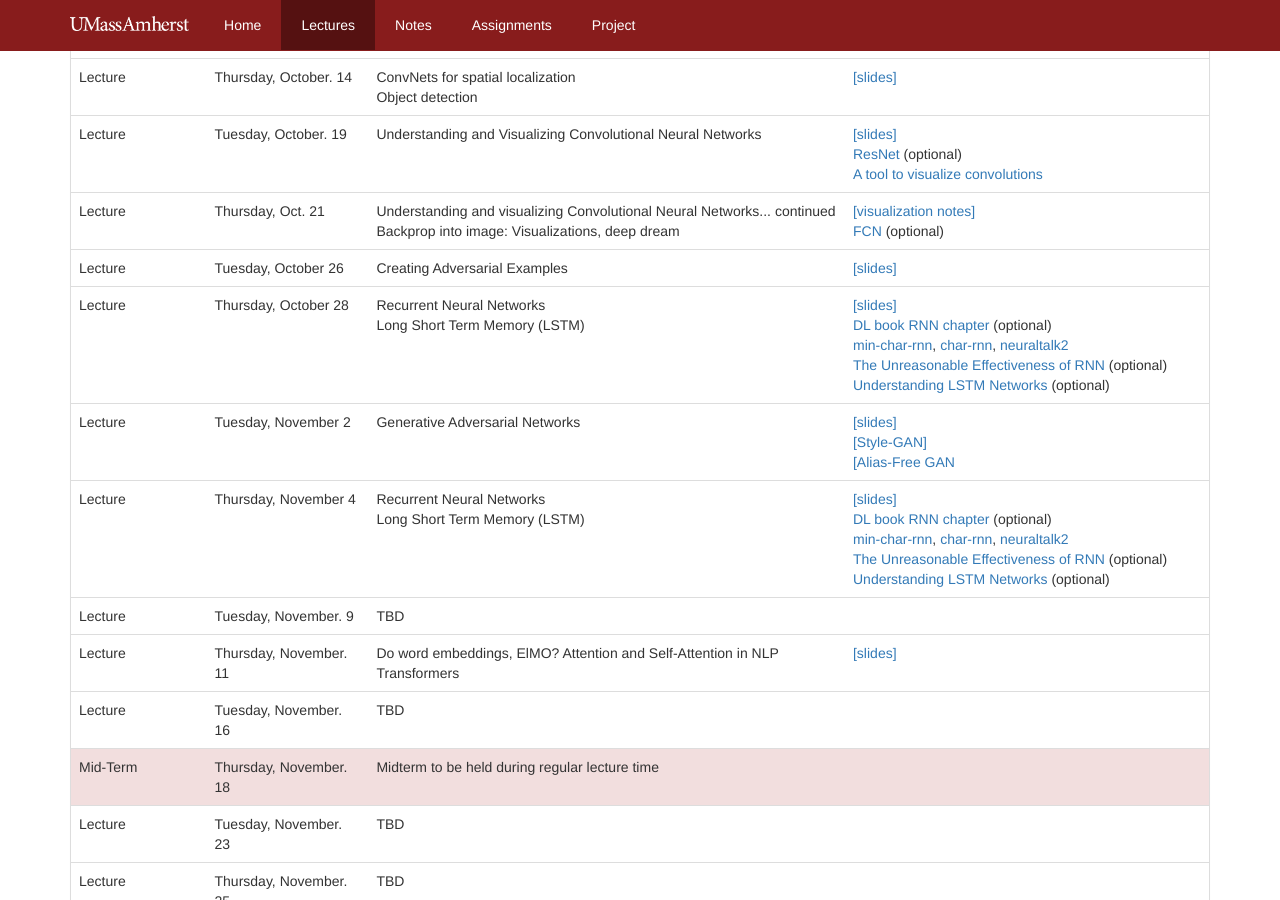
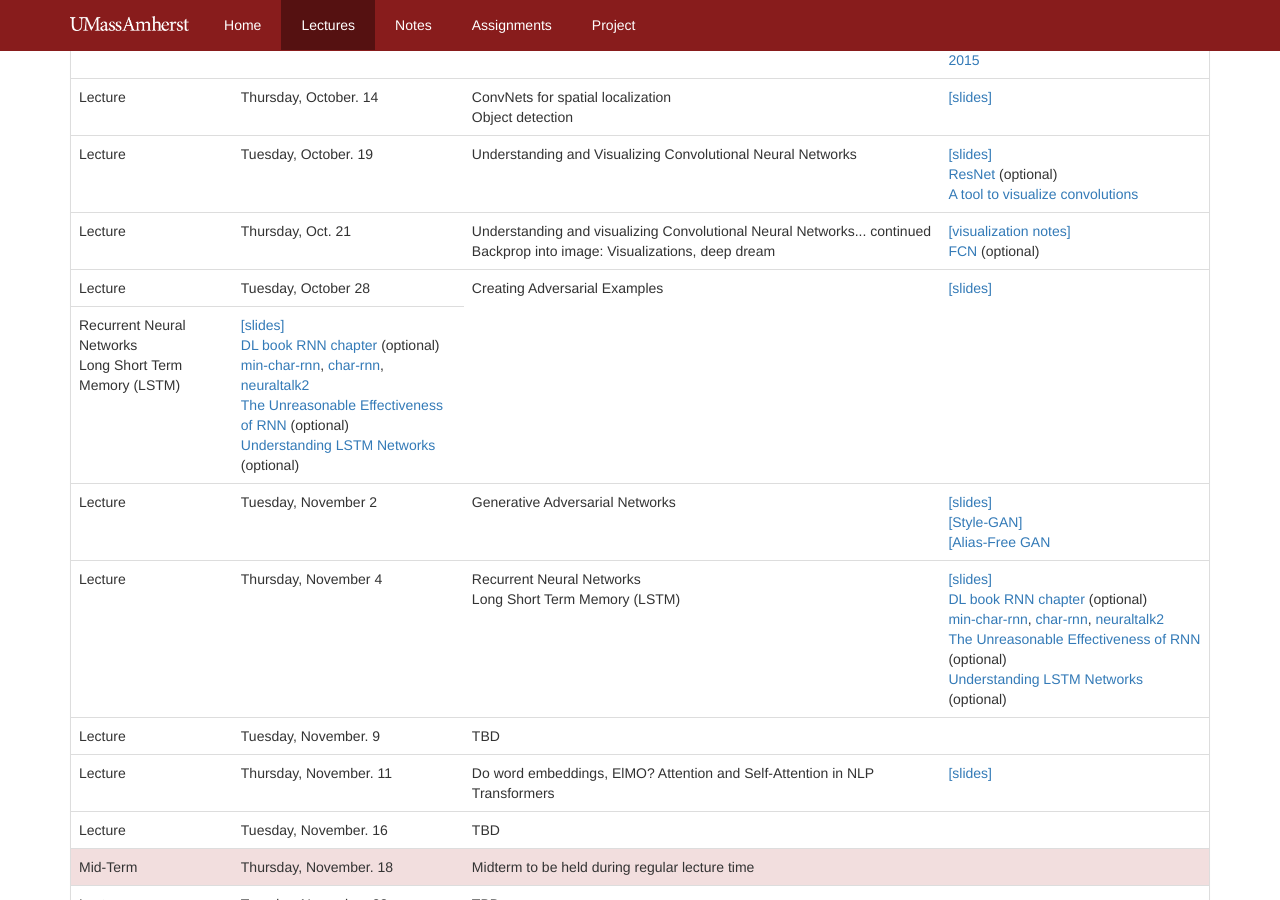
Before and after one commit to compsci682-fa21/compsci682-fa21.github.io, a Jekyll site: the page syllabus.html, which Jekyll copies as it is, in a window 1280 px wide and 900 px high, scrolled down 1377 px. Built offline with Jekyll 4.4.1, drawn with Linux system fonts in a browser that asks for light colours.

Commit message:
Update syllabus.html

```diff
--- a/syllabus.html
+++ b/syllabus.html
@@ -316,7 +316,7 @@
   </tr> -->
   <tr>
     <td>Lecture</td>
-    <td>Tuesday, October 26</td> <!-- Lecture 15/16 -->
+    <td>Tuesday, October 28</td> <!-- Lecture 15/16 -->
     <td>
       Creating Adversarial Examples
     </td>
@@ -324,7 +324,7 @@
       <a href="https://docs.google.com/presentation/d/1Ff_s5QRb-X5HIdsbH9CfCUaVGUIsBQo1F7yBoglvuiY/edit?usp=sharing">[slides]</a>
     </td>
   </tr>
-  <tr>
+  <!-- <tr>
     <td>Lecture</td>
     <td>Thursday, October 28</td> <!-- Lecture 17 -->
     <td>
@@ -338,7 +338,7 @@
       <a href="http://karpathy.github.io/2015/05/21/rnn-effectiveness/">The Unreasonable Effectiveness of RNN</a> (optional) <br>
       <a href="http://colah.github.io/posts/2015-08-Understanding-LSTMs/">Understanding LSTM Networks</a> (optional)
     </td>
-  </tr>
+  </tr> -->
   <tr>
     <td>Lecture</td>
     <td>Tuesday, November 2</td>
```
